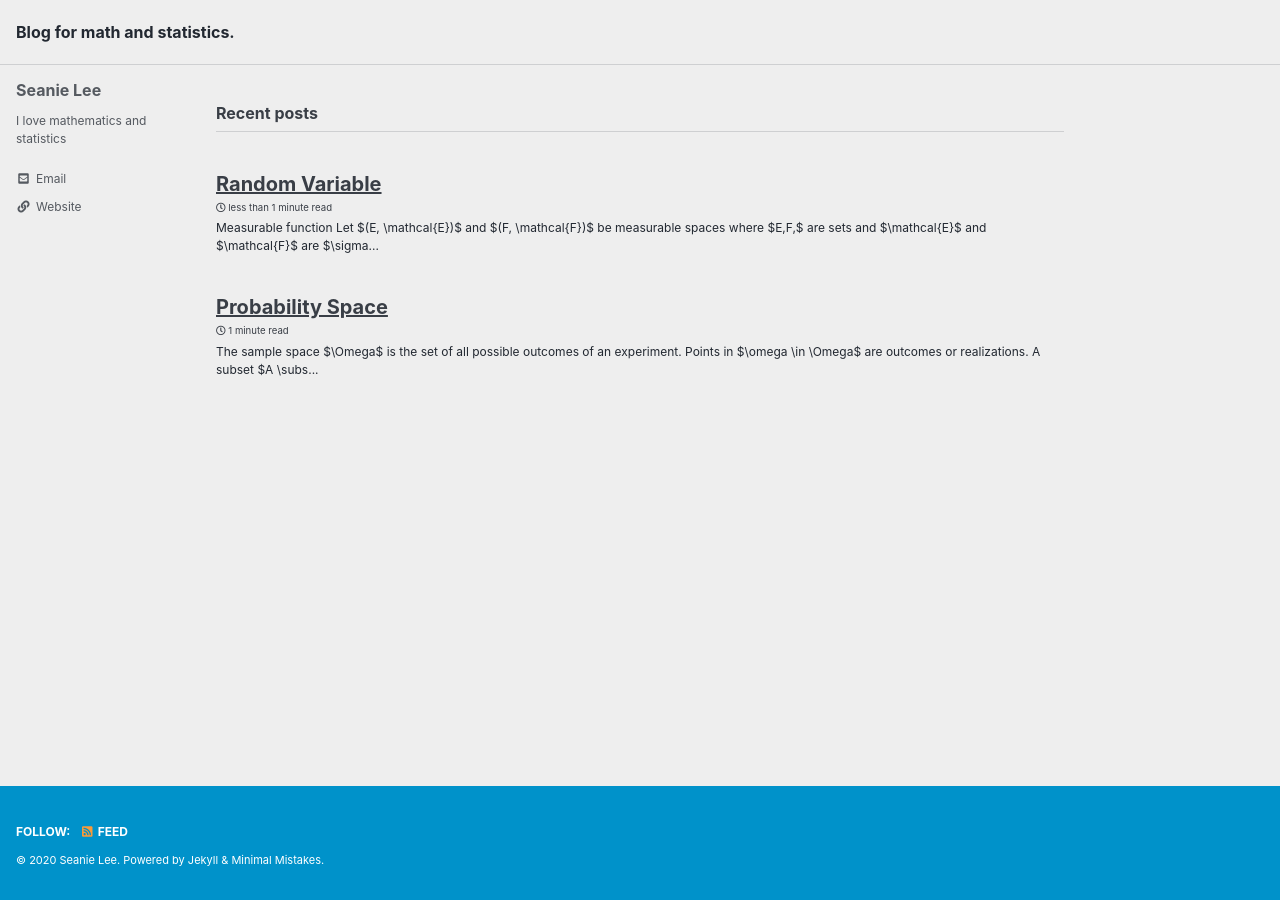
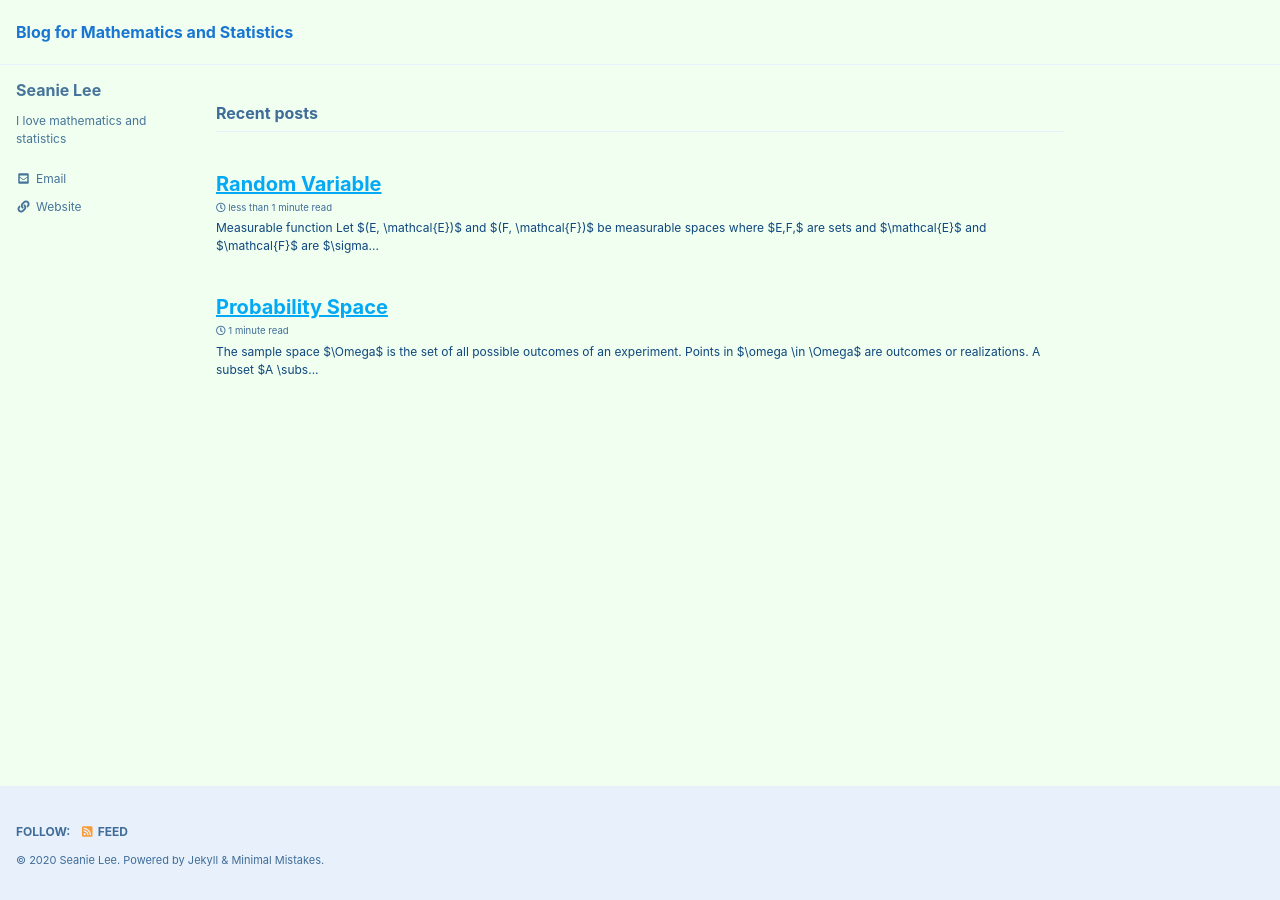
Before and after one commit to seanie12/blog, a Jekyll site: the page built from index.html, in a window 1280 px wide. Built offline with Jekyll 4.4.1, drawn with Linux system fonts in a browser that asks for light colours; cached includes are drawn as plain includes; the list of posts is cut into pages by our own code.

Commit message:
Update _config.yml

```diff
--- a/_config.yml
+++ b/_config.yml
@@ -12,11 +12,11 @@
 
 # theme                  : "minimal-mistakes-jekyll"
 # remote_theme           : "mmistakes/minimal-mistakes"
-minimal_mistakes_skin    : "air" # "air", "aqua", "contrast", "dark", "dirt", "neon", "mint", "plum", "sunrise"
+minimal_mistakes_skin    : "aqua" # "air", "aqua", "contrast", "dark", "dirt", "neon", "mint", "plum", "sunrise"
 
 # Site Settings
 locale                   : "en-US"
-title                    : "Blog for math and statistics."
+title                    : "Blog for Mathematics and Statistics"
 title_separator          : "-"
 subtitle                 : # site tagline that appears below site title in masthead
 name                     : "Seanie Lee"
```
